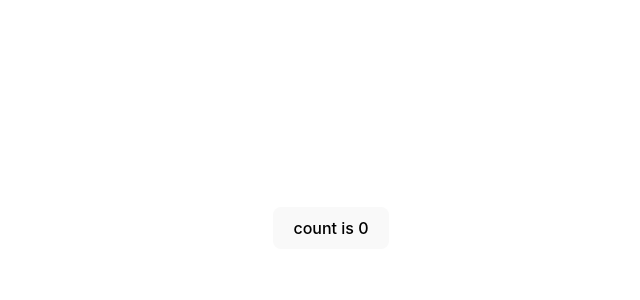
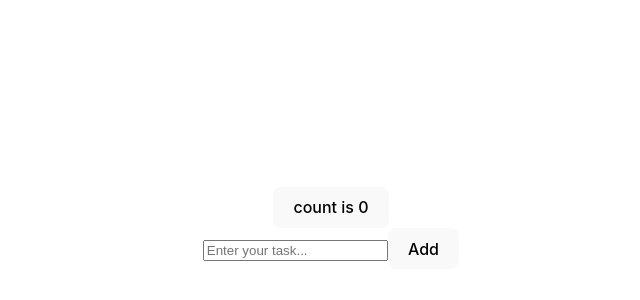
Before and after one commit to rk-ramkumar/react-redux, a React (Vite) app: page / in a window 1280 px wide. Shown: the part 172-472 px from the top of the page, without its empty margins (309-949 px from the left). Built offline with nearby package versions, Linux system fonts and the light colour scheme.

Commit message:
Added todo to main.

```diff
--- a/src/App.jsx
+++ b/src/App.jsx
@@ -1,6 +1,7 @@
 import "./App.css";
 import { useDispatch, useSelector } from "react-redux";
 import { increament } from "./store/reducers/counter";
+import Todo from "./components/Todo";
 
 function App() {
   const count = useSelector(state=> state.counter.value);
@@ -12,6 +13,7 @@ function App() {
         <button onClick={() => dispatch(increament())}>
           count is {count}
         </button>
+        <Todo/>
       </div>
     </>
   );
```
